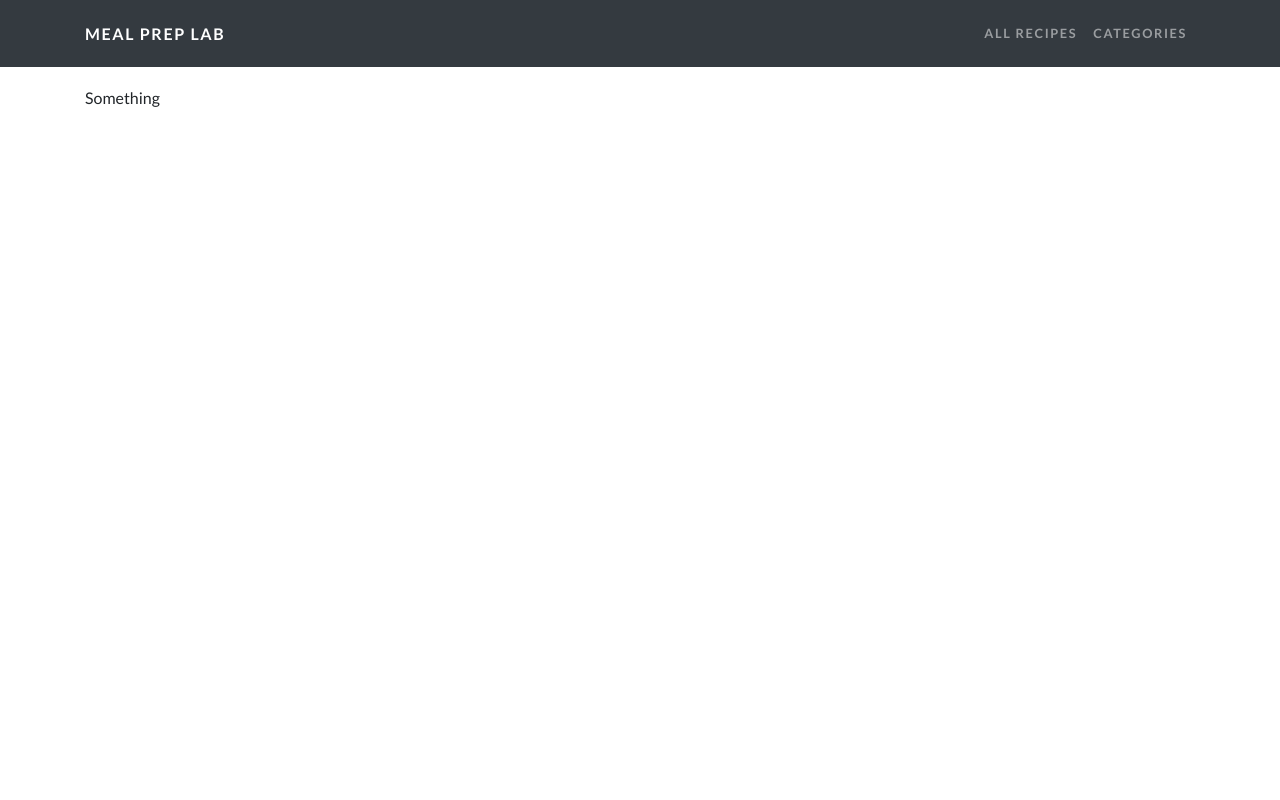
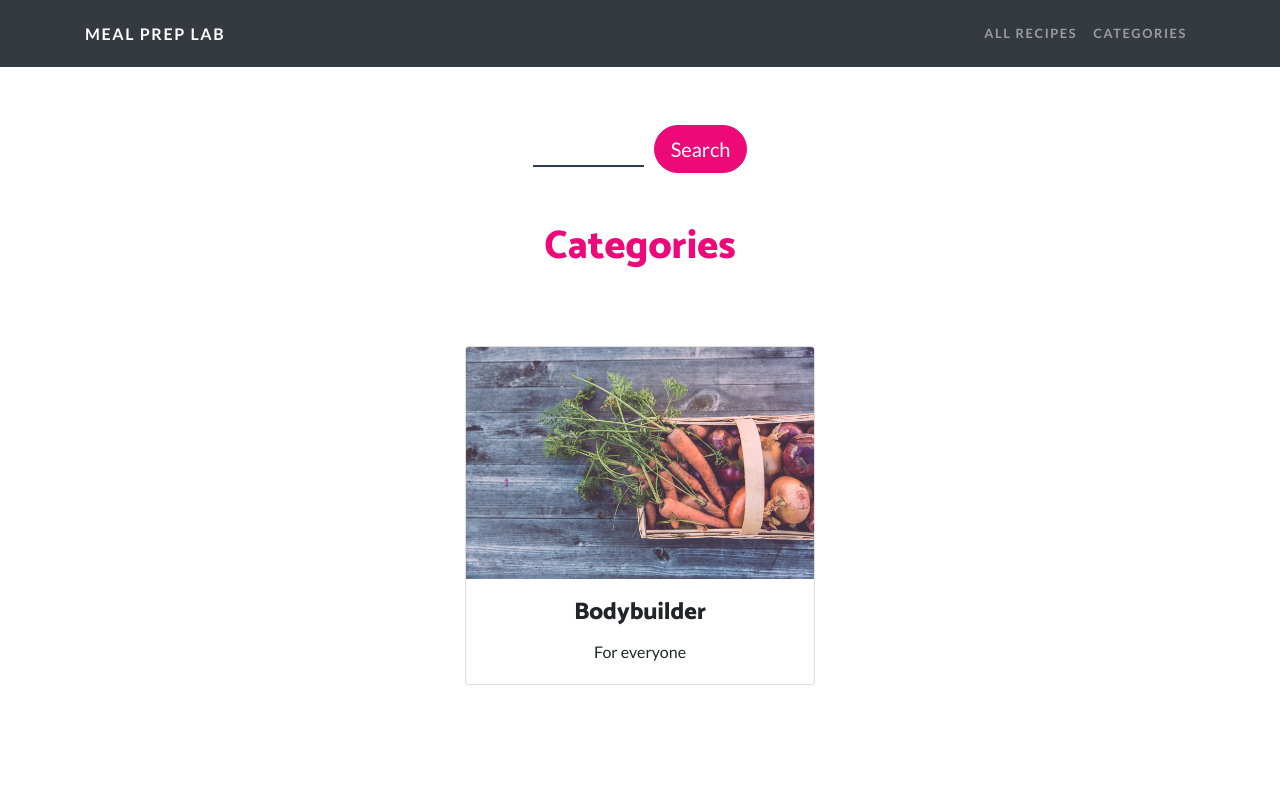
Before and after one commit to unhingedmagikarp/mealpreplab, a React (Create React App) app in the folder mealprep/: page /categories in a window 1280 px wide. Shown: the top 800 px of the page. Built offline with nearby package versions, Linux system fonts and the light colour scheme.

Commit message:
search page and recipes markup

```diff
--- /dev/null
+++ b/mealprep/src/Components/Categories/CategoryItem.js
@@ -0,0 +1,21 @@
+import React from "react";
+
+const CategoryItem = props => {
+  return (
+    <a
+      className="col-sm-6 col-lg-4"
+      href={props.path}
+      style={{ textDecoration: "none" }}
+    >
+      <div className="card clean-card text-center">
+        <img src={props.displayImage} className="card-img-top w-100 d-block" />
+        <div className="card-body info">
+          <h4 className="card-title">{props.title}</h4>
+          <p className="card-text">{props.description}</p>
+        </div>
+      </div>
+    </a>
+  );
+};
+
+export default CategoryItem;
--- a/mealprep/src/Components/Categories/CategoryPage.js
+++ b/mealprep/src/Components/Categories/CategoryPage.js
@@ -1,16 +1,31 @@
 import React, { Component } from "react";
 import LandingPicture from "../../Assets/img/cats.jpg";
 import SearchItem from "../Search/SearchItem";
+import CategoryItem from "./CategoryItem";
 
 class CategoryPage extends Component {
   render() {
     return (
-      <div className="container">
-        <div className="block-heading">
-          <h2 className="text-info">Categories</h2>
+      <div className="container" style={{ marginTop: "125px" }}>
+        <SearchItem />
+        <div
+          className="block-heading"
+          style={{ marginBottom: "75px", marginTop: "50px" }}
+        >
+          <h1 className="text-center" style={{ color: "#ee0979" }}>
+            Categories
+          </h1>
         </div>
-        <SearchItem />
-        <div style={{ minHeight: "800px" }}>Something</div>
+
+        <div style={{ minHeight: "800px" }}>
+          <div className="row justify-content-center">
+            <CategoryItem
+              title="Bodybuilder"
+              displayImage={LandingPicture}
+              description={"For everyone"}
+            />
+          </div>
+        </div>
       </div>
     );
   }
--- /dev/null
+++ b/mealprep/src/Components/Search/Search.css
@@ -0,0 +1,30 @@
+.form__input {
+  background: transparent;
+  border: 0;
+  border-bottom: solid 2px #2c3e50;
+  margin-right: 10px;
+  letter-spacing: 2px;
+  width: 10%;
+  padding: 0.4rem;
+}
+
+.form__button {
+  border: solid 2px #e74c3c;
+  background: transparent;
+  padding: 0.2rem 0.9rem;
+  margin: 0 0.2rem;
+  border-radius: 1px;
+  font-size: 1rem;
+  text-transform: uppercase;
+  font-weight: 500;
+  margin-left: 0.7rem;
+}
+
+input[type="text"] {
+  outline: none;
+}
+
+input:-webkit-autofill {
+  -webkit-box-shadow: 0 0 0 30px #f3f3f3 inset;
+  -webkit-text-fill-color: #2c3e50 !important;
+}
--- a/mealprep/src/Components/Search/SearchItem.js
+++ b/mealprep/src/Components/Search/SearchItem.js
@@ -1,11 +1,18 @@
 import React, { Component } from "react";
+import { Form, Input, Button } from "reactstrap";
+import "./Search.css";
 
 class SearchItem extends Component {
+  submitForm = e => {
+    console.log(e.target.value);
+  };
+
   render() {
     return (
-      <div>
-        <p>This will be a search bar</p>
-      </div>
+      <Form onSubmit={this.submitForm} className="text-center">
+        <input className="form__input" type="text" name="recipeName" />
+        <button className="btn btn-primary btn-lg rounded-pill">Search</button>
+      </Form>
     );
   }
 }
```
